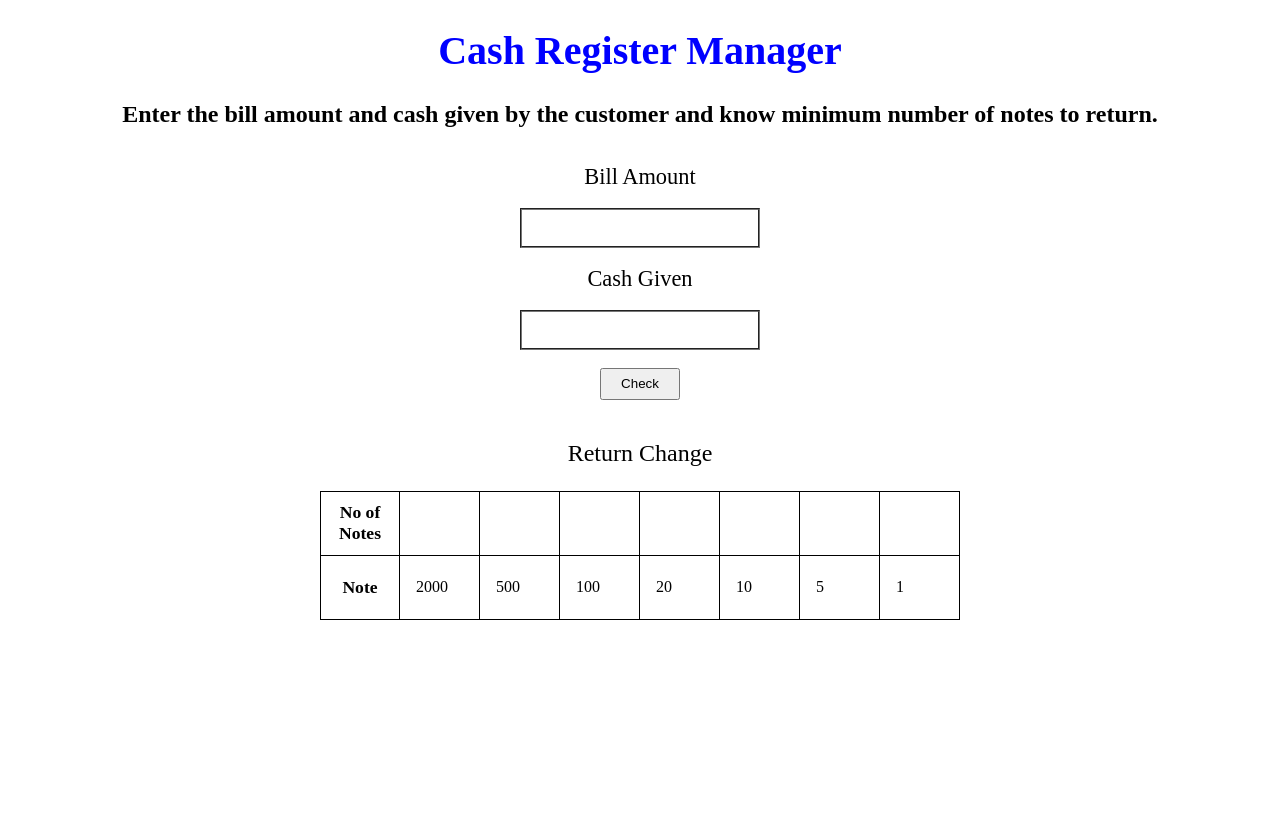
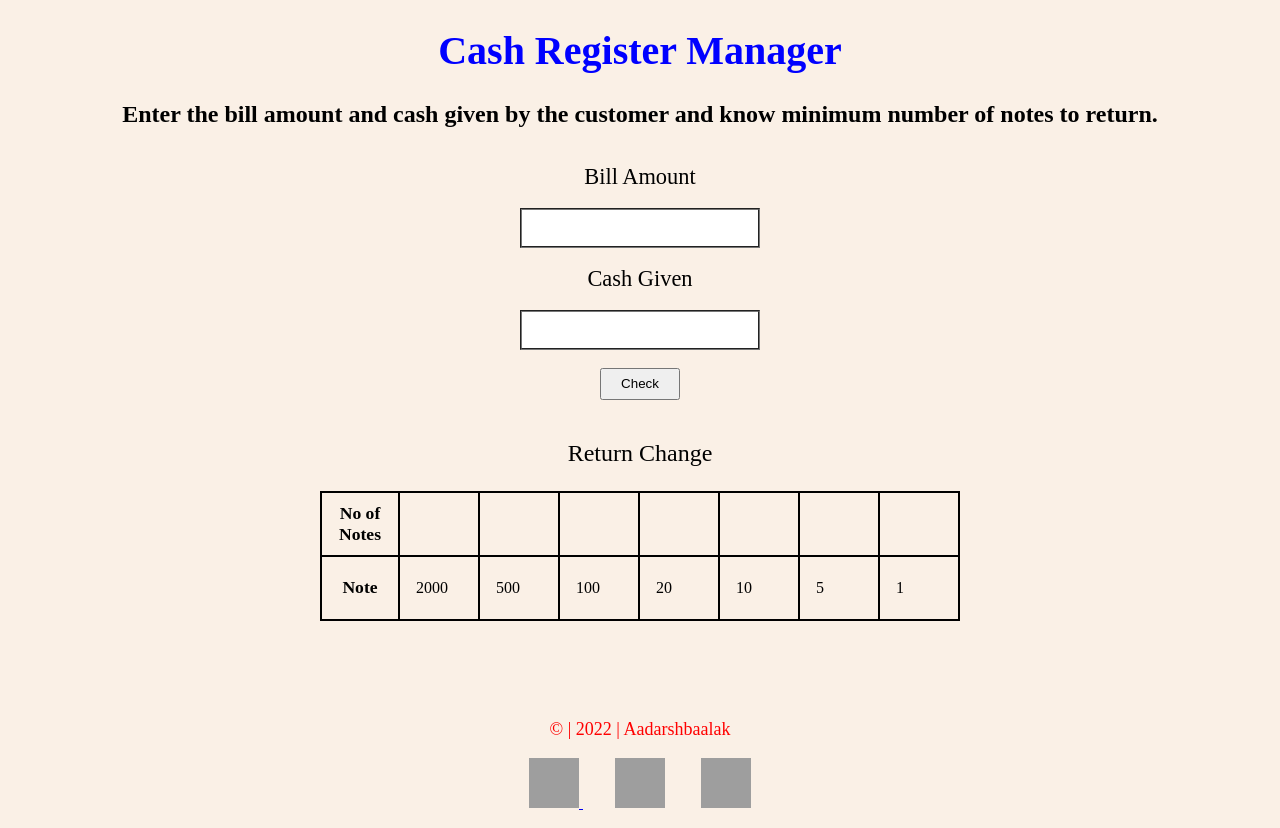
Before and after one commit to Aadarshhardiya/Cash-register-manager, a plain HTML site: page index.html in a window 1280 px wide. Before the commit the page ends 800 px from the top, so only its background shows below. Drawn offline with Linux system fonts and the light colour scheme; grey boxes are pictures that could not be loaded.

Commit message:
finalize

```diff
--- a/index.html
+++ b/index.html
@@ -53,6 +53,23 @@
 
         </table>
     </div>
+
+    <footer>
+        <p>© | 2022 | Aadarshbaalak</p>
+        <ul class="footer-list">
+            <li class="list-item-inline">
+                <a class="link" href="https://github.com/"><i><img src="https://adarshportfolio.netlify.app/GitHub.png" style="height: 50px;width: 50px">
+
+                </i></a>
+            </li>
+            <li class="list-item-inline">
+                <a class="link" href="https://twitter.com/home"><em><img src="https://chromeapps.club/img/icons/twitter.svg?v=1" style="height: 50px;width: 50px"></em></a>
+            </li>
+            <li class="list-item-inline">
+                <a class="link" href="https://www.linkedin.com/in/aadarsh-hardiya-2b93791a4/"><em><img src="https://chromeapps.club/img/icons/linkedin.svg?v=1  " style="height: 50px;width: 50px"></em></a>
+            </li>
+        </ul>
+      </footer>
 </body>
 <script src="index.js"></script>
 
--- a/mark10.css
+++ b/mark10.css
@@ -4,6 +4,7 @@
 }
 
 body{
+    background-color:linen;
     margin:0%;
     text-align: center;
 }
@@ -55,14 +56,14 @@ tbody {
 
 tr{
     min-width: 5rem;
-    border: 1px solid black;
+    border: 2px solid black;
     margin: auto;
     height:8vh;
 }
 
 td {
     display:table-cell;
-    border: 1px solid black;
+    border: 2px solid black;
     margin: auto;
     width: 5rem;
     padding: 1rem;
@@ -82,3 +83,14 @@ caption{
     font-size: x-large;
     padding: 1.5rem;
 }
+
+footer p {
+    padding-top: 5rem;
+    color: red;
+    font-size: large;
+}
+
+.list-item-inline{
+    display: inline;
+    padding: 1rem;
+}
```
